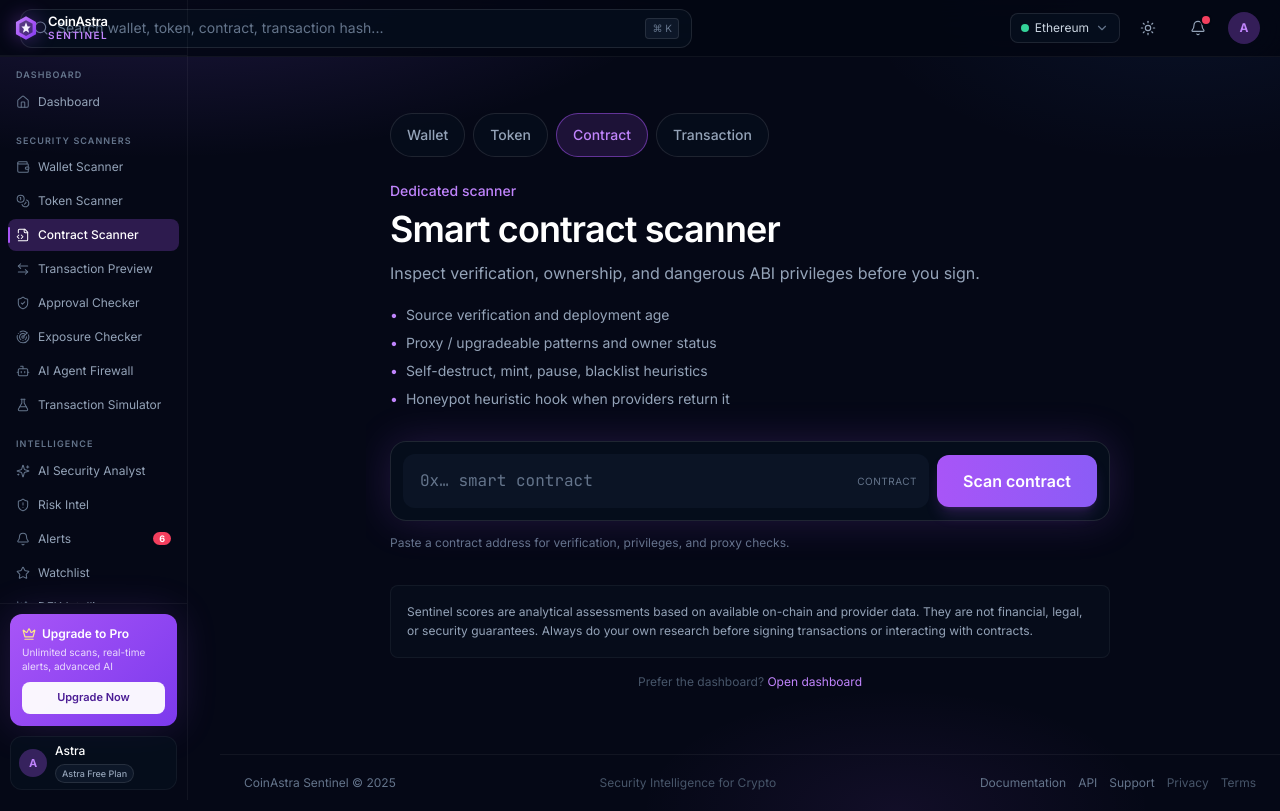
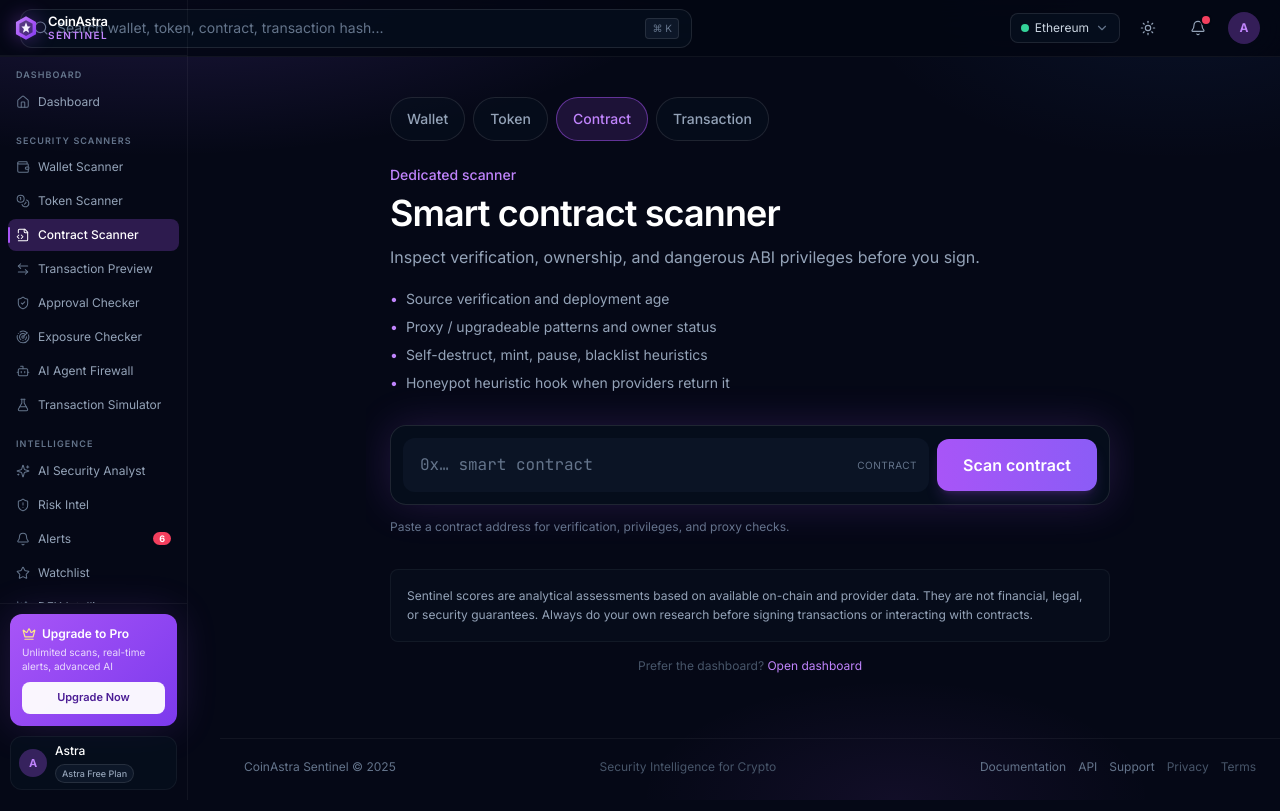
Before and after one commit to kalifmoh24/CoinAstra-Sentinel, a Next.js app: page /scan/contract in a window 1280 px wide. Built offline with nearby package versions, Linux system fonts and the light colour scheme; no server answers.

Commit message:
feat: mockup dashboard layout + scanner shell (triggers Vercel production)

```diff
--- a/src/components/ScannerPageShell.tsx
+++ b/src/components/ScannerPageShell.tsx
@@ -24,7 +24,7 @@
   bullets: string[];
 }) {
   return (
-    <div className="mx-auto max-w-3xl overflow-x-hidden px-4 pb-36 pt-10 sm:px-6 sm:pb-16 sm:pt-14">
+    <div className="mx-auto max-w-3xl overflow-x-hidden px-4 pb-36 pt-8 sm:px-6 sm:pb-16 sm:pt-10">
       <div className="mb-6 flex flex-wrap gap-2">
         {LINKS.map((l) => (
           <Link
```
